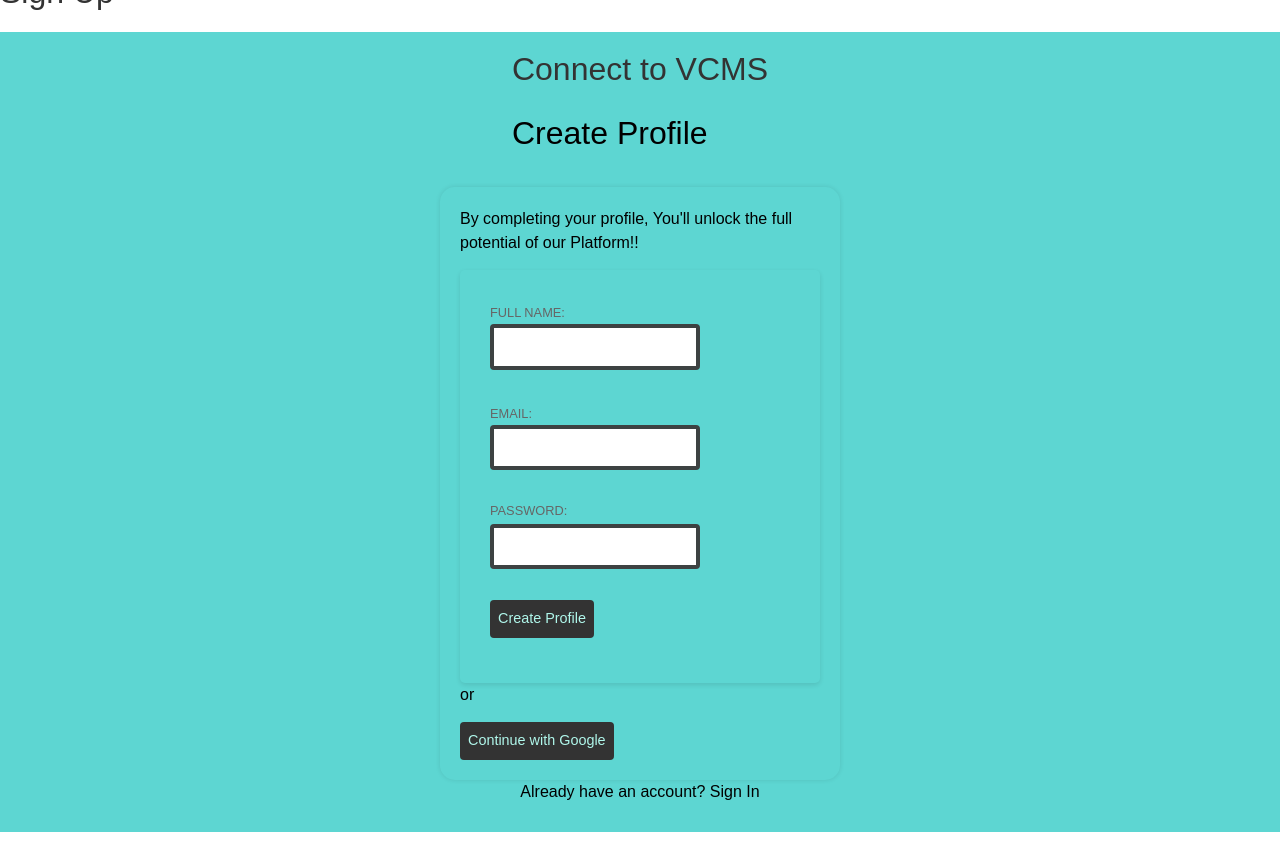
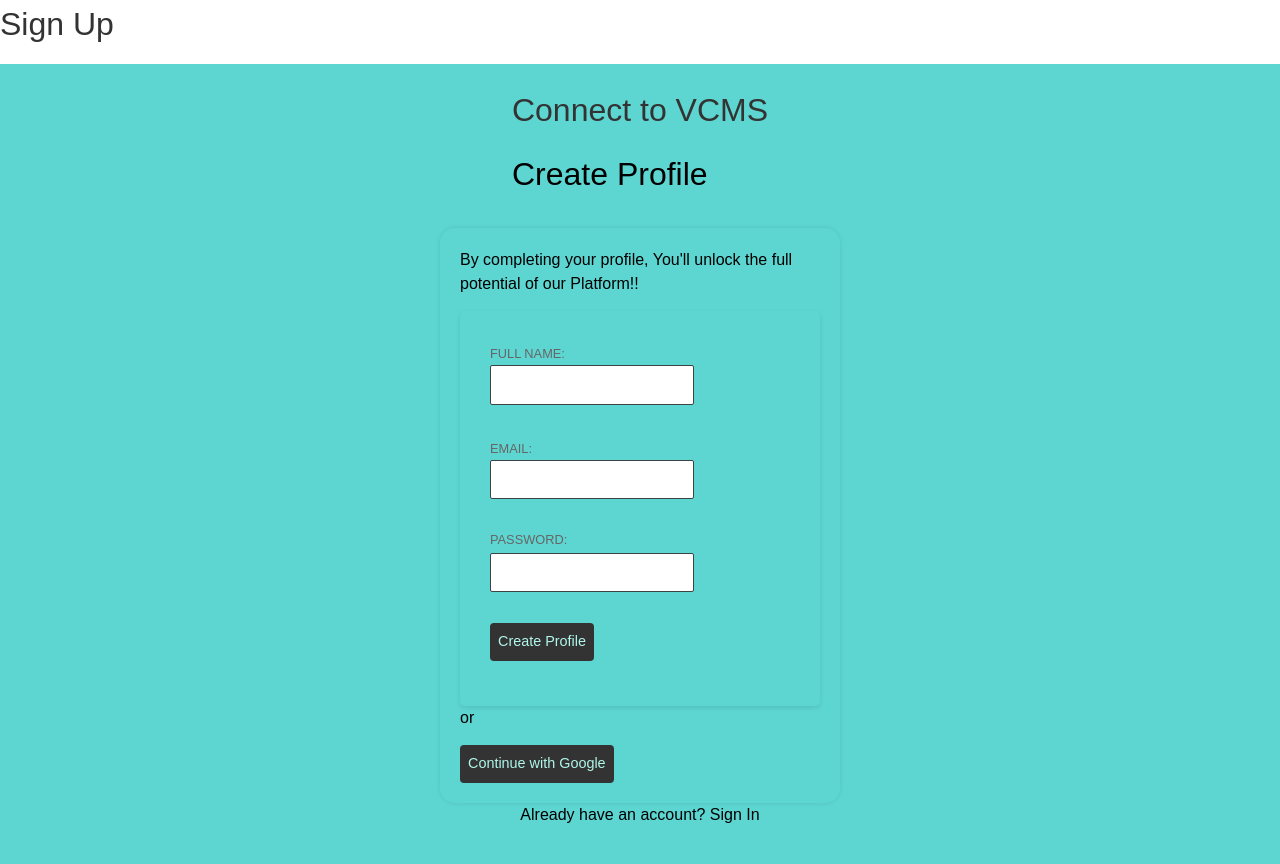
Before and after one commit to 120lennox/VirtualChurch-project, a React (Create React App) app: page / in a window 1280 px wide. Before the commit the page ends 832 px from the top, so only its background shows below. Built offline with nearby package versions, Linux system fonts and the light colour scheme.

Commit message:
just do it

```diff
--- a/src/signup.css
+++ b/src/signup.css
@@ -1,15 +1,10 @@
 body {
   font-family: Arial, sans-serif;
-  display: flex;
-  justify-content: center;
-  align-items: center;
-  height: 100vh;
-  margin: 1;
-  background-color:linear-gradient(to right, rgb(184, 225, 238), rgb(80, 127, 141));
+  background-color:linear-gradient(to , rgb(224, 232, 235), rgb(98, 196, 231));
 }
 
 .container {
-  width: 300vh;
+  width: 100%;
   text-align: 1;
   display: flex;
   flex-direction: column;
@@ -74,8 +69,8 @@ label {
  input {
   display:block;
   padding: 0.5rem;
-  border: 4px solid #3d4242;
-  border-radius: 4px;
+  border: 1px solid #3d4242;
+  border-radius: 2px;
   margin-bottom: 1rem;
   font-size: 0.9rem;
   outline: none;
```
Also changed, not shown: 1 other file (tests, documents, lock files or other folders).
